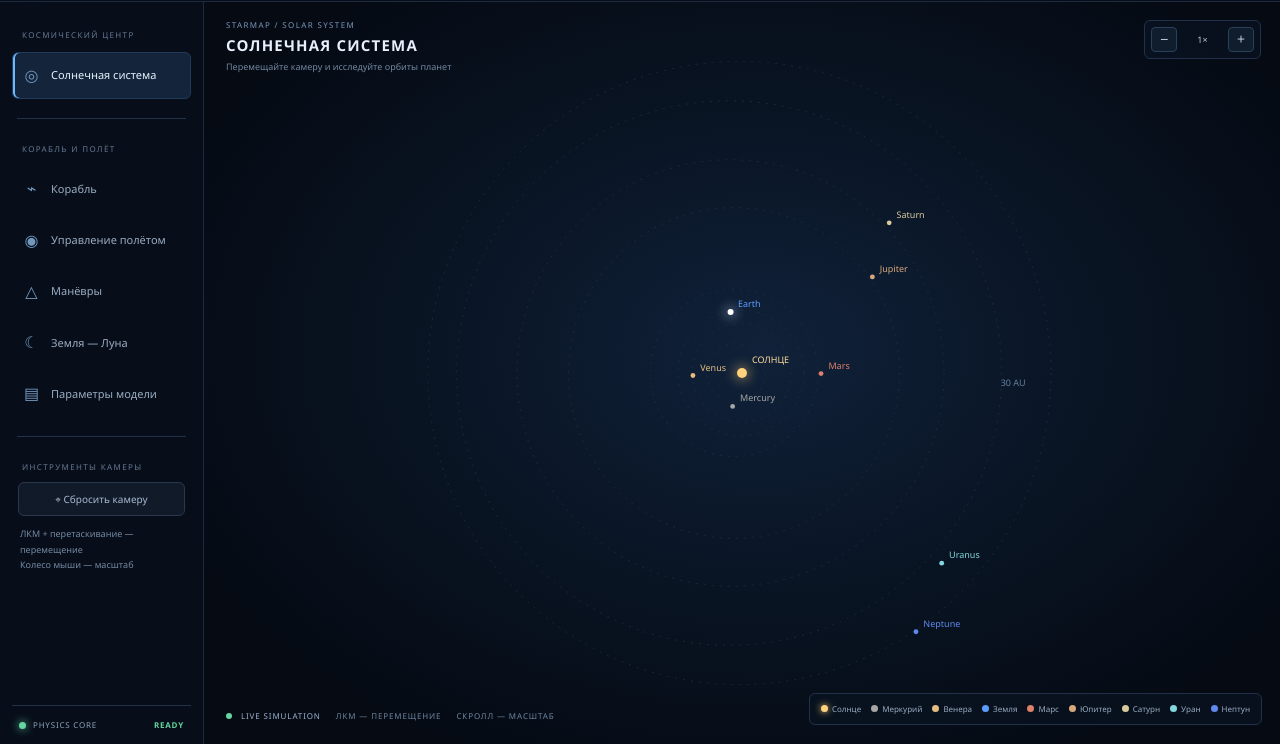
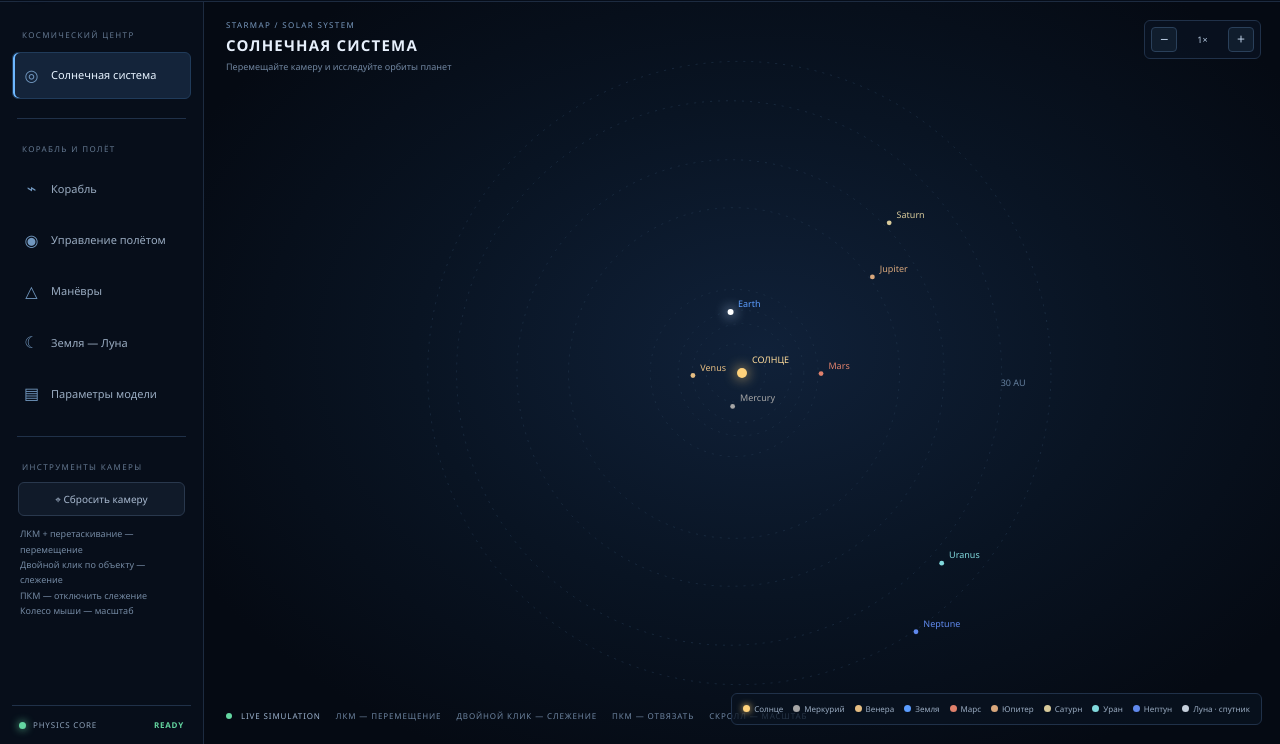
Before and after one commit to H1kire/Cosmo-riders, a website with bundled scripts: page index.html in a window 1280 px wide. Shown: the part 56-800 px from the top of the page. Built offline with nearby package versions, Linux system fonts and the light colour scheme.

Commit message:
Document map tracking controls and add Moon legend

```diff
--- a/index.html
+++ b/index.html
@@ -22,14 +22,14 @@
  <button class="nav-item" data-open-window="window-model"><span>▤</span> Параметры модели</button>
  <div class="side-divider"></div>
  <div class="side-label">ИНСТРУМЕНТЫ КАМЕРЫ</div>
- <div class="camera-tools"><button id="camera-home" class="button subtle">⌖ Сбросить камеру</button><small>ЛКМ + перетаскивание — перемещение<br>Колесо мыши — масштаб</small></div>
+ <div class="camera-tools"><button id="camera-home" class="button subtle">⌖ Сбросить камеру</button><small>ЛКМ + перетаскивание — перемещение<br>Двойной клик по объекту — слежение<br>ПКМ — отключить слежение<br>Колесо мыши — масштаб</small></div>
  <div class="sidebar-bottom"><i class="status-dot"></i> PHYSICS CORE <b>READY</b></div>
 </aside>
 <main class="universe">
  <div class="universe-title"><span>STARMAP / SOLAR SYSTEM</span><b>СОЛНЕЧНАЯ СИСТЕМА</b><small>Перемещайте камеру и исследуйте орбиты планет</small></div>
  <canvas id="solar-view" aria-label="Интерактивная карта Солнечной системы"></canvas>
- <div class="map-hud"><span><i class="map-dot"></i> LIVE SIMULATION</span><span>ЛКМ — ПЕРЕМЕЩЕНИЕ</span><span>СКРОЛЛ — МАСШТАБ</span></div>
- <div class="map-legend"><span><i class="dot sun"></i>Солнце</span><span><i class="dot mercury"></i>Меркурий</span><span><i class="dot venus"></i>Венера</span><span><i class="dot earth"></i>Земля</span><span><i class="dot mars"></i>Марс</span><span><i class="dot jupiter"></i>Юпитер</span><span><i class="dot saturn"></i>Сатурн</span><span><i class="dot uranus"></i>Уран</span><span><i class="dot neptune"></i>Нептун</span></div>
+ <div class="map-hud"><span><i class="map-dot"></i> LIVE SIMULATION</span><span>ЛКМ — ПЕРЕМЕЩЕНИЕ</span><span>ДВОЙНОЙ КЛИК — СЛЕЖЕНИЕ</span><span>ПКМ — ОТВЯЗАТЬ</span><span>СКРОЛЛ — МАСШТАБ</span></div>
+ <div class="map-legend"><span><i class="dot sun"></i>Солнце</span><span><i class="dot mercury"></i>Меркурий</span><span><i class="dot venus"></i>Венера</span><span><i class="dot earth"></i>Земля</span><span><i class="dot mars"></i>Марс</span><span><i class="dot jupiter"></i>Юпитер</span><span><i class="dot saturn"></i>Сатурн</span><span><i class="dot uranus"></i>Уран</span><span><i class="dot neptune"></i>Нептун</span><span><i class="dot moon"></i>Луна · спутник</span></div>
  <div class="zoom-dock"><button class="zoom-button" data-zoom-view="solar" data-zoom-action="out">−</button><output id="zoom-value-solar">100%</output><button class="zoom-button" data-zoom-view="solar" data-zoom-action="in">+</button></div>
 </main>
 <section class="floating-window" id="window-ship" data-window="ship" style="left:250px;top:100px;width:390px;display:none">
```
